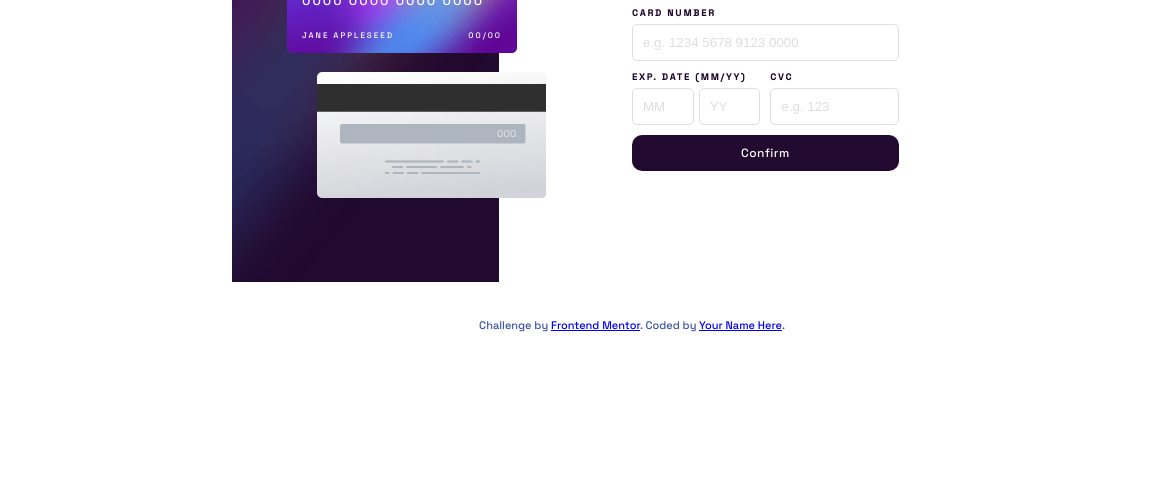
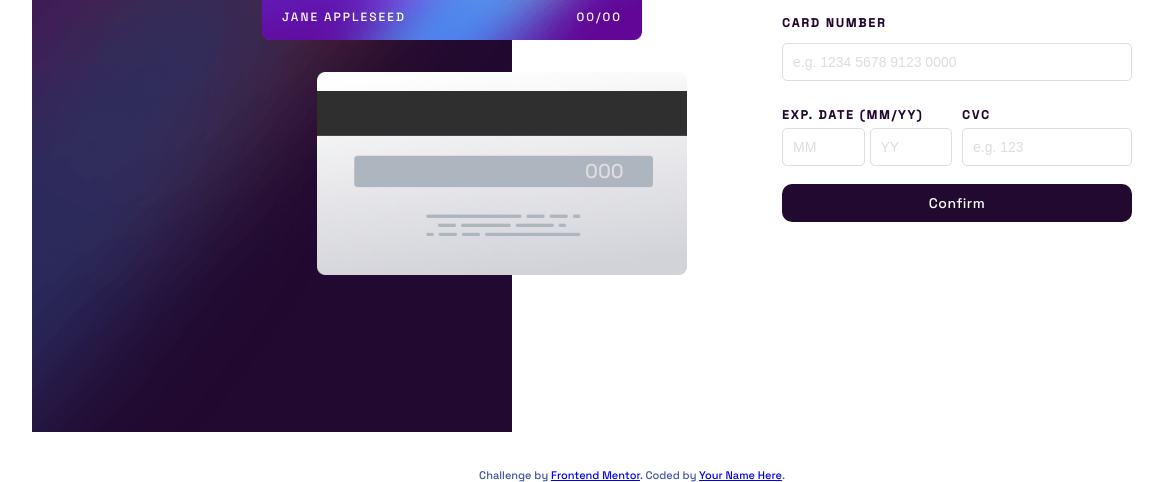
Before and after one commit to juanpabate/interactive-card-details-form-main, a plain HTML site: page index.html in a window 1536 px wide. Shown: the part 343-825 px from the top of the page, without its empty margins (136-1299 px from the left). Before the commit the page ends 800 px from the top, so only its background shows below. Drawn offline with Linux system fonts and the light colour scheme.

Commit message:
Se hizo la version responsive de pantallas >= 1500px

```diff
--- a/sass/_first-section.scss
+++ b/sass/_first-section.scss
@@ -30,7 +30,6 @@
     top: 130px;
     left: 20px;
     letter-spacing: 2px;
-    font-size: 18px;
     z-index: 1;
     &__logo{
         width: 50px;
@@ -61,6 +60,24 @@
             font-size: 8px;
         }
     }
+    @media(min-width: 1500px){
+        width: 340px;
+        height: 180px;
+        top: 150px;
+        left: 230px;
+        padding: 20px;
+        justify-content: space-between;
+        &__logo{
+            width: 70px;
+            margin-bottom: 40px;
+        }
+        &__number{
+            font-size: 20px;
+        }
+        &__namedate{
+            font-size: 12px;
+        }
+    }
 }
 .back-card{
     background-image: url("images/bg-card-back.png");
@@ -87,4 +104,15 @@
             font-size: 10px;
         }
     }
+    @media(min-width: 1500px){
+        width: 370px;
+        height: 210px;
+        top: 390px;
+        left: 285px;
+        &__code{
+            font-size: 20px;
+            margin-top: 86px;
+            margin-left: 268px;
+        }
+    }
 }
--- a/sass/_form-section.scss
+++ b/sass/_form-section.scss
@@ -45,7 +45,17 @@
             align-items: center;
             justify-content: center;
         }
+        font-size: 8px;
         width: 50%;
+    }
+    @media (min-width: 1500px){
+        position: absolute;
+        width: 350px;
+        height: 300px;
+        justify-content: space-between;
+        top: 240px;
+        left: 750px;
+        font-size: 12px;
     }
 }
 .error{
--- a/sass/_mixins.scss
+++ b/sass/_mixins.scss
@@ -8,6 +8,9 @@
         margin-top: 5px;
         &::placeholder{
             color: v.$Light-grayish-violet;
+        }
+        @media (min-width: 1500px){
+            font-size: 14px;
         }
 }
 @mixin button {
@@ -31,4 +34,7 @@
             box-shadow: 0 0 0.2rem v.$Very-dark-violet;
         }
     }
+    @media (min-width: 1500px){
+        font-size: 14px;
+    }
 }
--- a/sass/_state-completed.scss
+++ b/sass/_state-completed.scss
@@ -29,4 +29,8 @@
         bottom: 0;
         right: 100px;
     }
+    @media (min-width: 1500px){
+        right: 40px;
+
+    }
 }
--- a/sass/styles.scss
+++ b/sass/styles.scss
@@ -14,7 +14,7 @@ body{
 .main-container{
     width: 375px;
     height: 620px;
-    margin: auto;
+    margin: 50px auto;
     display: flex;
     flex-direction: column;
     position: relative;
@@ -31,6 +31,12 @@ body{
         display: grid;
         grid-template-columns: 1fr 2fr;
     }
+    @media(min-width: 1500px){
+        width: 1200px;
+        height: 750px;
+        grid-template-columns: 2fr 3fr;
+
+    }
 }
 .attribution{
     position: absolute;
```
Also changed, not shown: styles.css, 1 other file.
